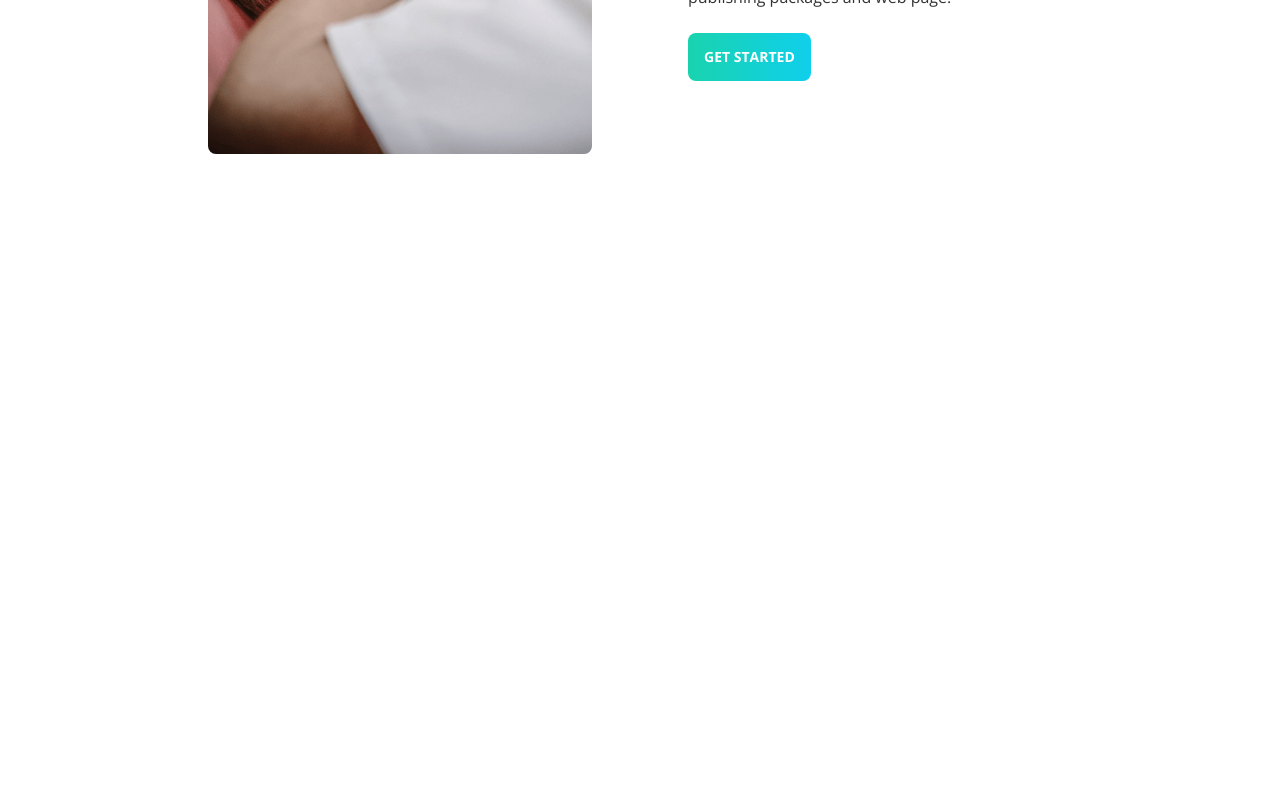
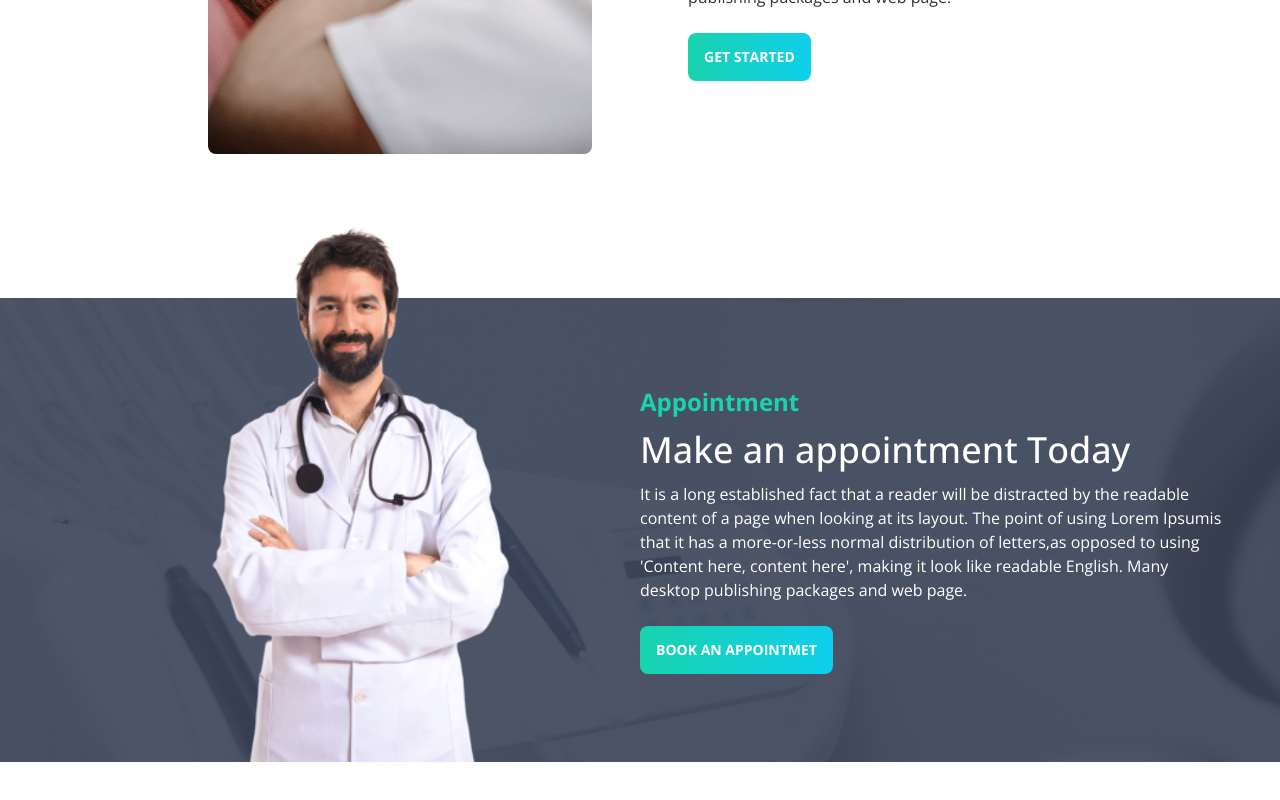
Before and after one commit to technayan/doctors-portal, a React (Create React App) app: page / in a window 1280 px wide. Shown: the part 2116-2916 px from the top of the page. Before the commit the page ends 2350 px from the top, so only its background shows below. Built offline with nearby package versions, Linux system fonts and the light colour scheme.

Commit message:
Make appointment section added

```diff
--- a/src/Pages/Home/Home.js
+++ b/src/Pages/Home/Home.js
@@ -1,6 +1,7 @@
 import React from 'react';
 import Hero from './Hero/Hero';
 import Info from './Info/Info';
+import MakeAppointment from './MakeAppointment/MakeAppointment';
 import Services from './Services/Services';
 import Treatment from './Treatment/Treatment';
 
@@ -13,6 +14,7 @@ const Home = () => {
                 <Services />
                 <Treatment />
             </div>
+            <MakeAppointment />
 
         </div>
     );
--- /dev/null
+++ b/src/Pages/Home/MakeAppointment/MakeAppointment.js
@@ -0,0 +1,21 @@
+import React from 'react';
+import PrimaryBtn from '../../Shared/PrimaryBtn';
+import doctor from '../../../assets/images/doctor.png'
+
+const MakeAppointment = () => {
+    return (
+        <secton class='flex items-center bg-appointment-pattern my-16 px-12'>
+            <div class='flex-1 hidden lg:block'>
+                <img class='mt-[-8rem]' src={doctor} alt="Doctor" />
+            </div>
+            <div class='flex-1'>
+                <h5 class='text-2xl font-bold text-secondary'>Appointment</h5>
+                <h2 class='text-4xl text-white font-medium my-3'>Make an appointment Today</h2>
+                <p class='text-white mb-6'>It is a long established fact that a reader will be distracted by the readable content of a page when looking at its layout. The point of using Lorem Ipsumis that it has a more-or-less normal distribution of letters,as opposed to using 'Content here, content here', making it look like readable English. Many desktop publishing packages and web page.</p>
+                <PrimaryBtn>Book an Appointmet</PrimaryBtn>
+            </div>
+        </secton>
+    );
+};
+
+export default MakeAppointment;
--- a/tailwind.config.js
+++ b/tailwind.config.js
@@ -4,6 +4,7 @@ module.exports = {
     extend: {
       backgroundImage: {
         'hero-pattern': 'url("/src/assets/images/bg.png")',
+        'appointment-pattern': 'url("/src/assets/images/appointment.png")'
       }
     },
   },
```
